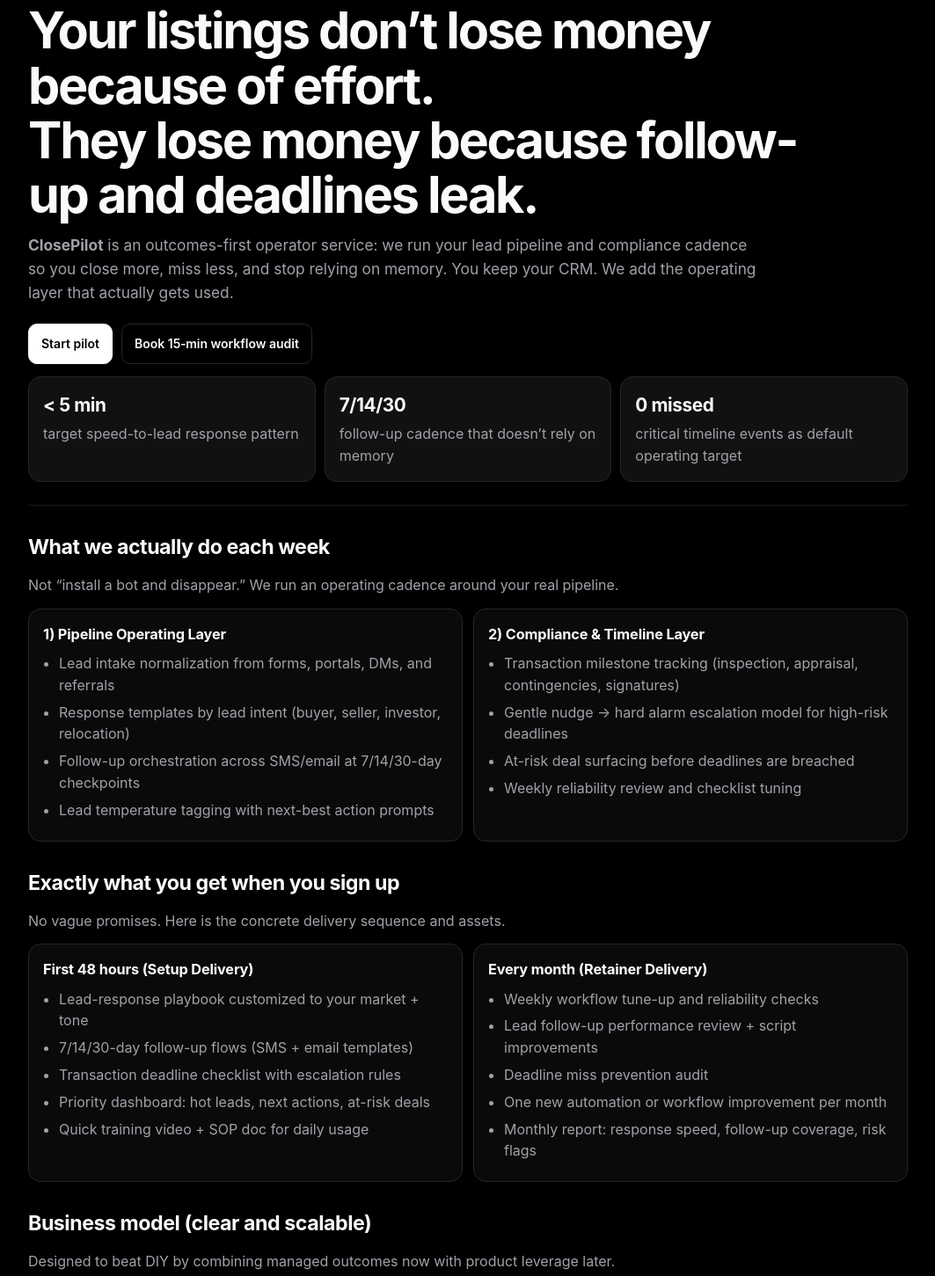
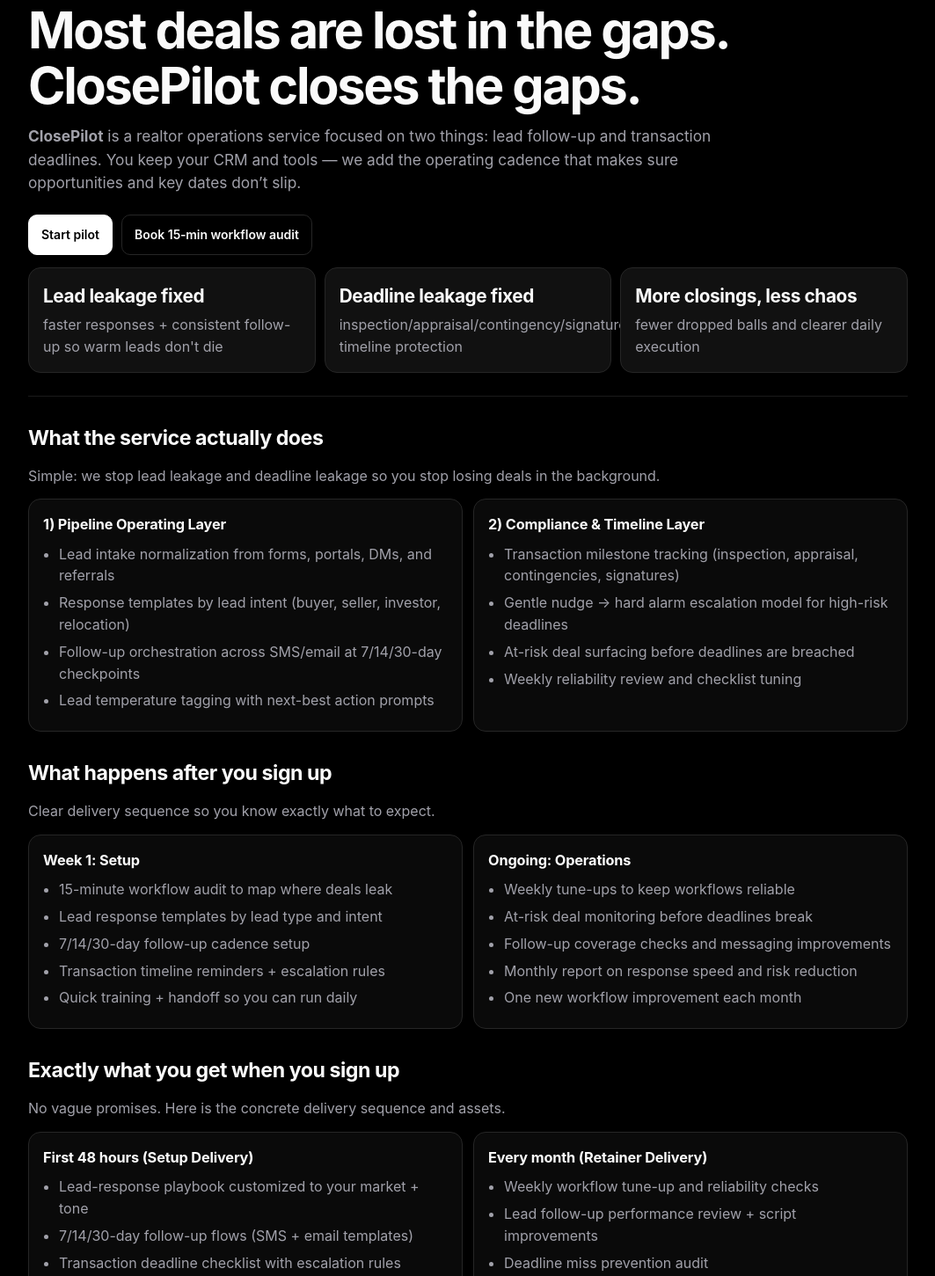
Before and after one commit to shagclawd/inbox-invaders-game, a plain HTML site: page index.html in a window 1280 px wide. Shown: the part 161-1612 px from the top of the page at 88% size, without its empty margins (108-1171 px from the left). Drawn offline with Linux system fonts and the light colour scheme.

Commit message:
Clarify service value, add post-signup flow, and reduce AI-heavy branding

```diff
--- a/index.html
+++ b/index.html
@@ -287,10 +287,10 @@
   <main class="wrap">
     <section class="hero">
       <span class="pill">For solo agents + small realtor teams</span>
-      <h1>Your listings don’t lose money because of effort.<br/>They lose money because follow-up and deadlines leak.</h1>
+      <h1>Most deals are lost in the gaps.<br/>ClosePilot closes the gaps.</h1>
       <p class="lead">
-        <strong>ClosePilot</strong> is an outcomes-first operator service: we run your lead pipeline and compliance cadence so you close more, miss less, and stop relying on memory.
-        You keep your CRM. We add the operating layer that actually gets used.
+        <strong>ClosePilot</strong> is a realtor operations service focused on two things: lead follow-up and transaction deadlines.
+        You keep your CRM and tools — we add the operating cadence that makes sure opportunities and key dates don’t slip.
       </p>
       <div class="cta-row">
         <a class="btn primary" href="#next">Start pilot</a>
@@ -298,15 +298,15 @@
       </div>
 
       <div class="kpi">
-        <div class="card"><b>&lt; 5 min</b><span class="subtle">target speed-to-lead response pattern</span></div>
-        <div class="card"><b>7/14/30</b><span class="subtle">follow-up cadence that doesn’t rely on memory</span></div>
-        <div class="card"><b>0 missed</b><span class="subtle">critical timeline events as default operating target</span></div>
+        <div class="card"><b>Lead leakage fixed</b><span class="subtle">faster responses + consistent follow-up so warm leads don't die</span></div>
+        <div class="card"><b>Deadline leakage fixed</b><span class="subtle">inspection/appraisal/contingency/signature timeline protection</span></div>
+        <div class="card"><b>More closings, less chaos</b><span class="subtle">fewer dropped balls and clearer daily execution</span></div>
       </div>
     </section>
 
     <section class="section" id="offer">
-      <h2>What we actually do each week</h2>
-      <p class="subtle">Not “install a bot and disappear.” We run an operating cadence around your real pipeline.</p>
+      <h2>What the service actually does</h2>
+      <p class="subtle">Simple: we stop lead leakage and deadline leakage so you stop losing deals in the background.</p>
       <div class="grid two">
         <div class="card">
           <h3>1) Pipeline Operating Layer</h3>
@@ -324,6 +324,33 @@
             <li>Gentle nudge → hard alarm escalation model for high-risk deadlines</li>
             <li>At-risk deal surfacing before deadlines are breached</li>
             <li>Weekly reliability review and checklist tuning</li>
+          </ul>
+        </div>
+      </div>
+    </section>
+
+    <section class="section" id="onboarding">
+      <h2>What happens after you sign up</h2>
+      <p class="subtle">Clear delivery sequence so you know exactly what to expect.</p>
+      <div class="grid two">
+        <div class="card">
+          <h3>Week 1: Setup</h3>
+          <ul>
+            <li>15-minute workflow audit to map where deals leak</li>
+            <li>Lead response templates by lead type and intent</li>
+            <li>7/14/30-day follow-up cadence setup</li>
+            <li>Transaction timeline reminders + escalation rules</li>
+            <li>Quick training + handoff so you can run daily</li>
+          </ul>
+        </div>
+        <div class="card">
+          <h3>Ongoing: Operations</h3>
+          <ul>
+            <li>Weekly tune-ups to keep workflows reliable</li>
+            <li>At-risk deal monitoring before deadlines break</li>
+            <li>Follow-up coverage checks and messaging improvements</li>
+            <li>Monthly report on response speed and risk reduction</li>
+            <li>One new workflow improvement each month</li>
           </ul>
         </div>
       </div>
@@ -478,8 +505,8 @@
       <h2>FAQ</h2>
       <div class="stack">
         <div class="faq-item">
-          <h4>How is this different from me setting up my own AI assistant?</h4>
-          <p>DIY gives you tools. We provide operating ownership: cadence design, maintenance, escalation logic, and weekly tuning around your actual deals.</p>
+          <h4>How is this different from doing this myself?</h4>
+          <p>DIY gives you tools. ClosePilot gives you operating ownership: cadence design, maintenance, escalation logic, and weekly tuning around your real deals.</p>
         </div>
         <div class="faq-item">
           <h4>Do I need to switch CRM?</h4>
```
